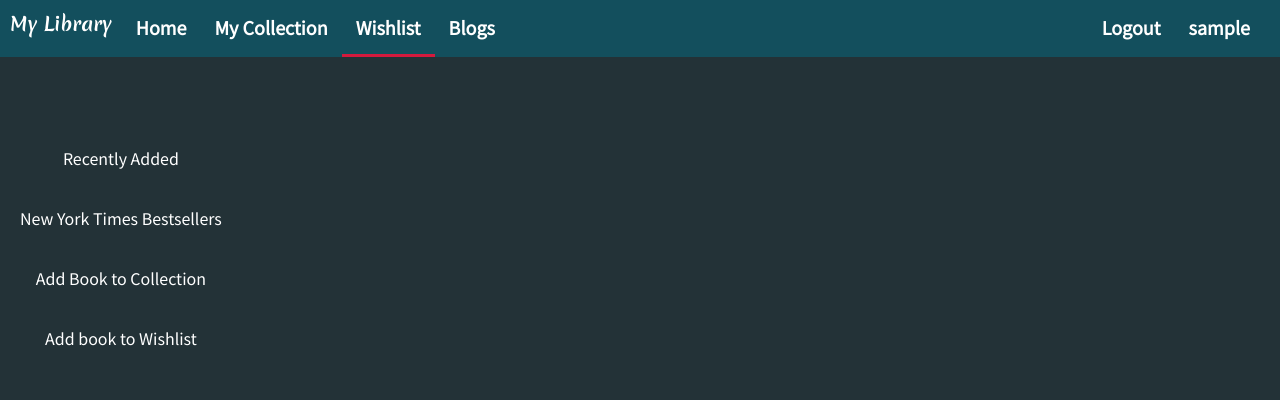
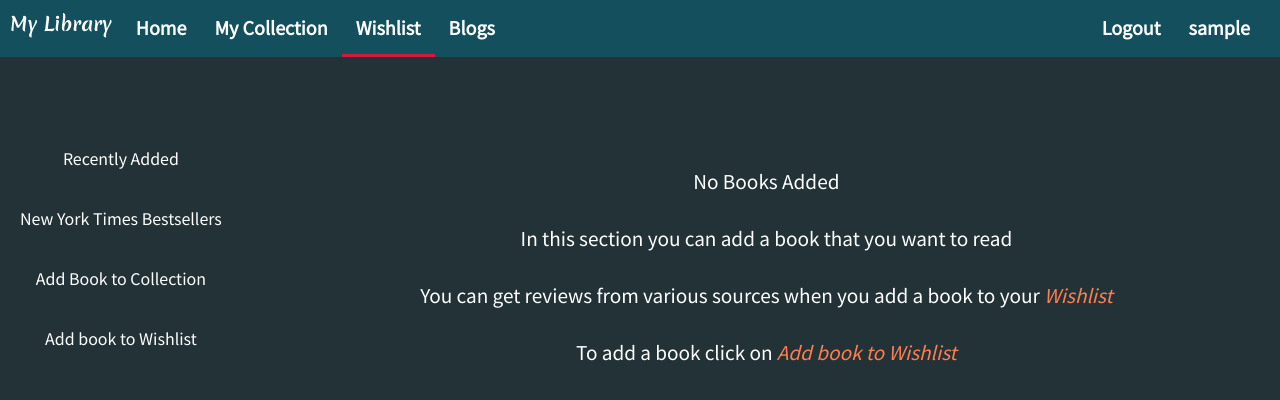
Before and after one commit to heenahussain2/mylibrary, a Django app: page /wishlist/ in a window 1280 px wide. Shown: the top 400 px of the page. Run offline with Django 3.2, Linux system fonts and the light colour scheme; the visitor is signed in with stand-in values (Sample User, id 1); data that the repository does not hold is empty.

Commit message:
changes to wishlist app - added new features to wishlist

```diff
--- a/wishlist/models.py
+++ b/wishlist/models.py
@@ -7,7 +7,7 @@ from django.contrib.auth.models import User
 class WishlistBookInstance(models.Model):
     """Model representing a specific copy of a book in wishlist."""
     id = models.UUIDField(primary_key=True, default=uuid.uuid4, help_text='Unique ID for this particular book across whole library')
-    book = models.ForeignKey(Book, on_delete=models.SET_NULL, null=True,blank=True)
+    book = models.ForeignKey(Book, on_delete=models.CASCADE, null=True,blank=True)
     # imprint = models.CharField(max_length=200)
     reason_to_buy = models.TextField(max_length=1000, help_text='Enter a brief description of the book',null=True,blank=True)
     added_on = models.DateField(default=timezone.now, null=True, blank=True)
@@ -21,8 +21,8 @@ class WishlistBookInstance(models.Model):
     #     """Returns the url to access a detail record for this book."""
     #     return reverse('wishlist-book-detail', args=[str(self.id)])
 
-    # def get_delete_url(self):
-    #     return reverse('delete-book', args=[str(self.id)])
+    def get_delete_url(self):
+        return reverse('delete-book-wishlist', args=[str(self.id)])
 
     def __str__(self):
         """String for representing the Model object."""
--- /dev/null
+++ b/wishlist/static/css/add_book_wishlist.css
@@ -0,0 +1,3 @@
+#form-div {
+  background-image: url("https://images.unsplash.com/photo-1496104679561-38d3af73f9b0?ixlib=rb-1.2.1&ixid=eyJhcHBfaWQiOjEyMDd9&auto=format&fit=crop&w=500&q=60");
+}
--- a/wishlist/static/css/wishlist_landing.css
+++ b/wishlist/static/css/wishlist_landing.css
@@ -1,18 +1,18 @@
-#main-container {
+#book-list-container {
   display: grid;
-  grid-auto-rows: 200px;
+  grid-auto-rows: 1fr;
   grid-template-columns: repeat(2,1fr);
   justify-content: center;
-  margin: 6.5rem 9rem 1.5rem 20rem;
+  margin: 2.5rem 2rem 1.5rem 2rem;
   grid-row-gap: 30px;
-  grid-column-gap: 4rem;
+  grid-column-gap: 2rem;
 }
 .book-list {
-	border-radius: 20px;
+  border-radius: 20px;
   display: grid;
-  grid-template-columns: 0.5fr 1fr;
+  grid-template-columns: 0.25fr 1fr;
   grid-template-rows: 1fr;
-  grid-column-gap: 14px;
+  grid-column-gap: 18px;
 }
 .book-content {
   display: flex;
@@ -56,10 +73,38 @@
   color: #d20e0e; /*a variation of red color */
   font-weight: bold;
 }
-p.no-books {
+.no-books {
+  display: flex;
+  flex-direction: column;
+  margin-top: 6rem;
+}
+.no-books p {
+  margin: 15px;
+  font-size: 19px;
   text-align: center;
-  margin-top: 10rem;
-  font-size: 24pt;
   color: white;
   font-family: 'Noto Sans TC', sans-serif;
 }
+i {
+    color: coral;
+}
+/* for pagination */
+
+ul.pagination {
+  display: flex;
+  list-style: none;
+  color: white;
+  justify-content: center;
+  margin-top: 2rem;
+  margin-bottom: 2rem
+  }
+li.page-item {
+    border: 2px solid #bbb;
+    padding: 12px;
+    font-size: 17px;
+    font-family: 'Rubik',sans-serif;
+}
+a.page-link {
+  text-decoration: none;
+  color: white;
+}
--- a/wishlist/templates/wishlist/wishlist_landing_page.html
+++ b/wishlist/templates/wishlist/wishlist_landing_page.html
@@ -5,26 +5,50 @@
   <link rel="stylesheet" href="{% static 'css/wishlist_landing.css' %}" type="text/css">
 {% endblock %}
 
-{% block content %}
+{% block content_inside %}
     {% if book_data_list %}
-        <div id="main-container">
+      <div id="book-list-container">
           {% for each_book in book_data_list %}
               {% if each_book.actual_book_title != "" %}
                   <section class="book-list blue-background">
                       <img class="book-image" src="{{ each_book.book_image_links.thumbnail }}" alt="{{ each_book.actual_book_title }}">
                       <div class="book-content">
-                            <a href="{{ each_book.bookinstance_obj.get_absolute_url }}"><h3 class="book-title">{{ each_book.actual_book_title }}</h3></a>
-                            <div class="book-author">Author - {{ each_book.wishlist_instance_obj.book.author }}</div>
-                            <div class="book-decsription">{{ each_book.descrition }}</div>
-                            <!-- <div class="delete-book"><a href="{{ book_inst.get_delete_url }}">Delete Book</a></div> -->
-                            <div class="delete-book"><a href="#">Delete Book</a></div>
+                          <a href="{% url 'wishlist-detail' pk=each_book.bookinstance_obj.id %}"><h3 class="book-title">{{ each_book.actual_book_title }}</h3></a>
+                          <div class="book-author">Author - {{ each_book.bookinstance_obj.book.author }}</div>
+                          {% if each_book.clipped_desc %}
+                              <div class="book-decsription">{{ each_book.clipped_description }} ...<a href="{% url 'wishlist-detail' pk=each_book.bookinstance_obj.id %}">View More</a></div>
+                          {% else %}
+                              <div class="book-decsription">{{ each_book.description }}  <a href="{% url 'wishlist-detail' pk=each_book.bookinstance_obj.id %}">View More</a></div>
+                          {% endif %}
+                          <div class="delete-book"><a href="{% url 'delete-book-wishlist' pk=each_book.bookinstance_obj.id %}">Delete Book</a></div>
                       </div>
                   </section>
               {% endif %}
           {% endfor %}
+      </div>
     {% else %}
-        <p class="no-books">Sorry! No Books Added</p>
+        <div class="no-books">
+          <p>No Books Added</p>
+          <p>In this section you can add a book that you want to read</p>
+          <p>You can get reviews from various sources when you add a book to your <i>Wishlist</i></p>
+          <p>To add a book click on <i>Add book to Wishlist</i></p>
+        </div>
     {% endif %}
-  </div>
-
+  {% if book_data_list.has_other_pages %}
+        <ul class="pagination">
+            {% if book_data_list.has_previous %}
+                <li class="page-item">
+                  <a class="page-link" href="?page={{ book_data_list.previous_page_number }}">Previous</a>
+                </li>
+            {% endif %}
+            <li class="page-item">
+                <a class="page-link" href="#">Page {{ book_data_list.number }} of {{ book_data_list.paginator.num_pages }}</a>
+            </li>
+            {% if book_data_list.has_next %}
+                <li class="page-item">
+                    <a class="page-link" href="?page={{ book_data_list.next_page_number }}">Next</a>
+                </li>
+            {% endif %}
+      </ul>
+  {% endif %}
 {% endblock %}
--- a/wishlist/urls.py
+++ b/wishlist/urls.py
@@ -3,4 +3,11 @@ from . import views
 
 urlpatterns = [
     path("", views.WishlistListView.as_view(), name="wishlist-initial"),
+    path("wishlist_book/<uuid:pk>", views.WishlistDetailView.as_view(), name="wishlist-detail"),
+    path("add_book_wishlist",views.AddBookToWishlist.as_view(), name="add-book-wishlist")
 ]
+
+## URL to delete a book from wishlist
+urlpatterns += [
+    path('delete/<uuid:pk>',views.DeleteBookWishlist.as_view(), name='delete-book-wishlist'),
+]
--- a/wishlist/views.py
+++ b/wishlist/views.py
@@ -1,25 +1,66 @@
 from django.shortcuts import render
 from django.views import View
+from django.http import HttpResponseRedirect
+from django.urls import reverse
 from .models import WishlistBookInstance
-from catalog.views import BookListView, BookDetailView
+from catalog.views import BookListView, BookDetailView, AddBookToCollection, DeleteBookView
+from django.contrib.auth.mixins import LoginRequiredMixin
+from django.shortcuts import render, get_object_or_404, redirect
+from catalog.crawlers.nytimes_api import NYTimesAPI
+from catalog.crawlers.idreambook_reviews import CriticReviewsAPI
+from catalog.forms import AddBookForm
 # Create your views here.
 
-class WishlistListView(View):
+class WishlistListView(BookListView):
+    def __init__(self):
+        self.model_name = WishlistBookInstance
+        self.template_name = 'wishlist/wishlist_landing_page.html'
+
+class WishlistDetailView(LoginRequiredMixin, View):
+    login_url = "/accounts/login/"
+    redirect_field_name = "login"
+    def get(self, request, pk):
+        context = {}
+        book_instance = get_object_or_404(WishlistBookInstance, pk=pk)
+        if book_instance:
+            book_data = BookListView().prepare_books_data(book_instance)
+            if book_data:
+                context["bookinstance_obj"] = book_instance
+                context.update(BookDetailView().clip_description(book_data, 200))
+                context["nytimes_review"] = NYTimesAPI().get_book_review(book_data)
+                context["critcs_review"] = CriticReviewsAPI().get_critics_review(book_data)
+                # context["user_review"] =
+        return render(request,'wishlist/wishlist_book_detail.html',context)
+
+class AddBookToWishlist(LoginRequiredMixin, View):
+    login_url = "/accounts/login/"
+    redirect_field_name = "login"
     def get(self, request):
-        context = {}
-        book_data_list = []
-        book_obj = WishlistBookInstance.objects.filter(book_owner= request.user).order_by('added_on')
-        if book_obj:
-            for each_book in book_obj:
-                book_data = BookListView().prepare_books_data(each_book)
-                if book_data:
-                    book_data["wishlist_instance_obj"] = each_book
-                    book_data_list.append(book_data)
-        # paginator = Paginator(book_data_list,4)
-        # try:
-        #     paginated_list = paginator.page(page)
-        # except PageNotAnInteger:
-        #     paginated_list = paginator.page(1)
-        # except EmptyPage:
-        #     paginated_list = paginator.page(paginator.num_pages)
-        return render(request, 'wishlist/wishlist_landing_page.html', {"book_data_list":book_data_list})
+        # If the method is get then the form is being called for the first time
+        form = AddBookForm(initial = {})
+        context = {'form': form,}
+        return render(request, 'wishlist/add_book_form_wishlist.html', context)
+
+    def post(self, request):
+        # If this is a POST request then process the Form data
+        # If the method is post that means the form is submitted
+        # Create a form instance and populate it with data from the request (binding):
+        form = AddBookForm(request.POST)
+        if form.is_valid():
+            # add the book to database
+            book_obj = AddBookToCollection().create_book_object(form.cleaned_data)
+            summary = form.cleaned_data["summary"]
+            ## Now create a book instance object using the book object for a given user
+            wishlistinst_obj = WishlistBookInstance.objects.create(book=book_obj, reason_to_buy=summary, book_owner=request.user)
+            wishlistinst_obj.save()
+            # redirect to a new URL:
+            return HttpResponseRedirect(reverse('wishlist-initial'))
+
+        context = {'form': form,}
+        return render(request, 'wishlist/add_book_form_wishlist.html', context)
+
+class DeleteBookWishlist(DeleteBookView):
+    def __init__(self):
+        self.model_name = WishlistBookInstance
+        self.reverse_page = 'wishlist-initial'
+        self.template_name = 'wishlist/delete_book_confirm_wishlist.html'
```
Also changed, not shown: other parts of wishlist/static/css/wishlist_landing.css (+25 -8 lines), wishlist/static/css/wishlist_detail_view.css (added, +15 -0 lines), wishlist/templates/wishlist/add_book_form_wishlist.html (added, +48 -0 lines), wishlist/templates/wishlist/delete_book_confirm_wishlist.html (added, +18 -0 lines), wishlist/templates/wishlist/wishlist_book_detail.html (added, +94 -0 lines), wishlist/migrations/0002_auto_20200728_1132.py (added). Lines whose indentation alone changed are shown as unchanged.
